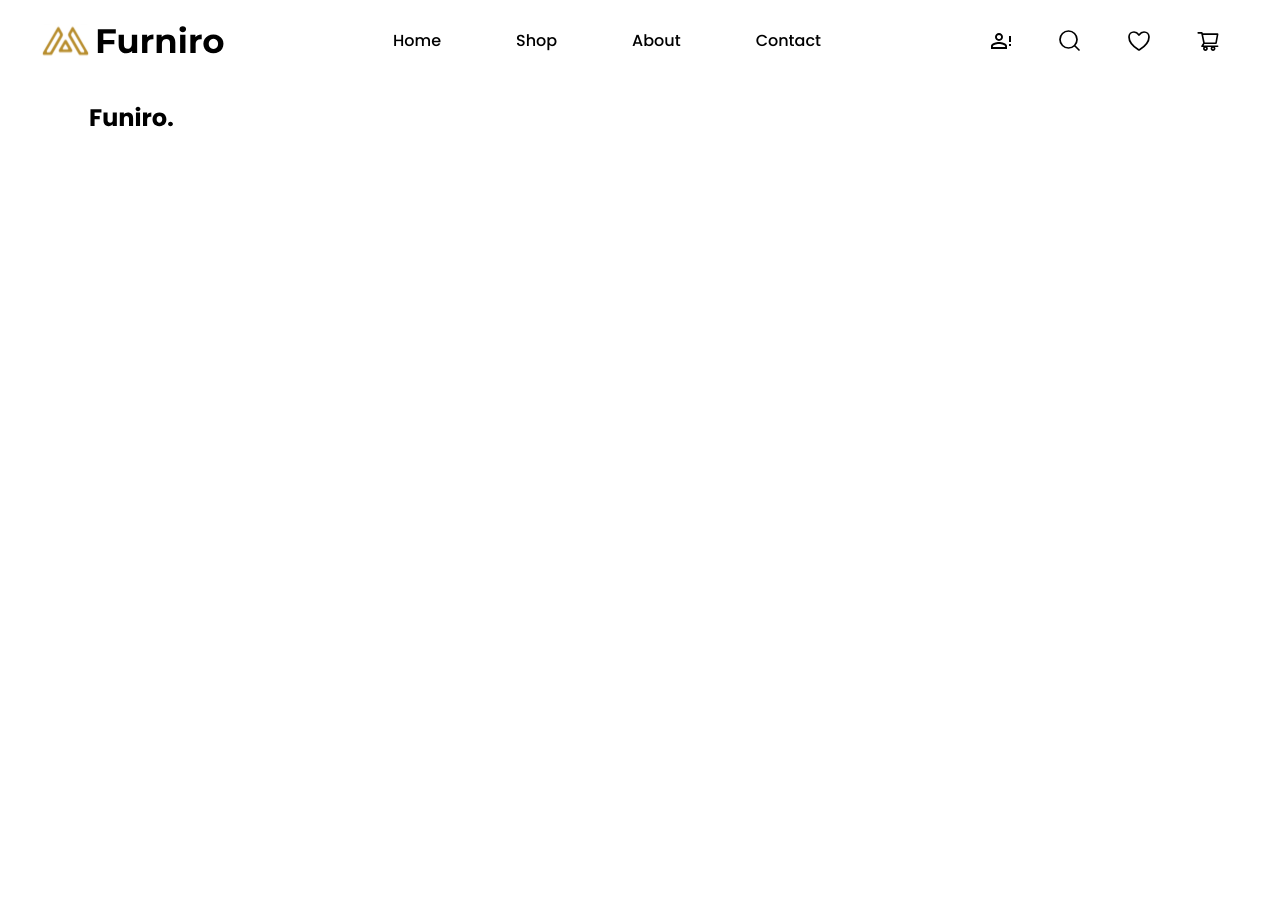
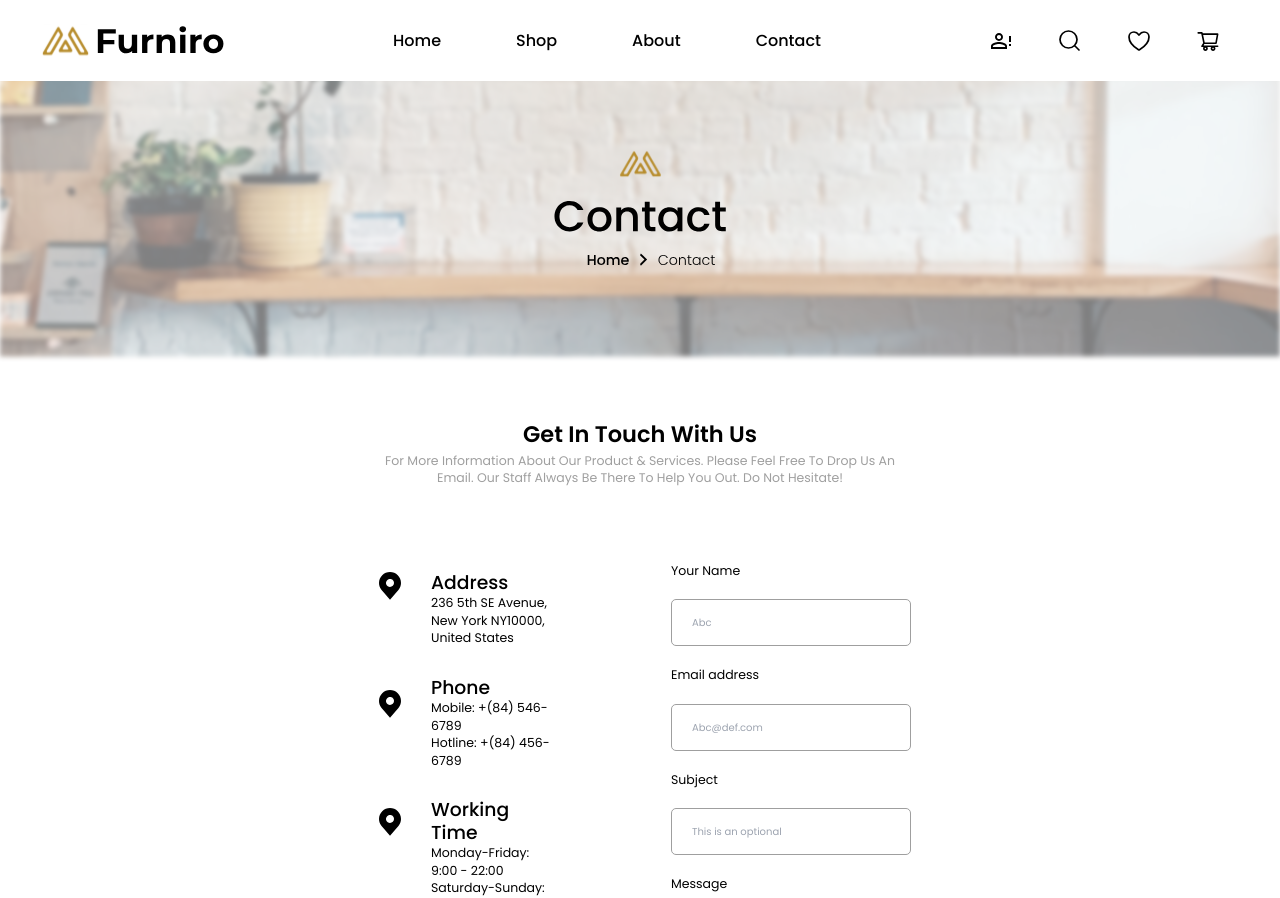
Before and after one commit to GustavoKobielski/Furtunite-Ecommece, a React (Vite) app: page /contact in a window 1280 px wide. Shown: the top 898 px of the page. Before the commit the page ends 800 px from the top, so only its background shows below. Built offline with nearby package versions, Linux system fonts and the light colour scheme.

Commit message:
Feat: Contact Page

```diff
--- a/src/pages/Contact/Contact.tsx
+++ b/src/pages/Contact/Contact.tsx
@@ -1,7 +1,84 @@
+
+import Background_main from '../../assets/Contact/Group 78.svg'
+
+// icons
+import AddressIcon from '../../assets/Icons/Contact/Vector.svg'
 
 
 const Contact = () => {
-  return <h1>Pagina Contact</h1>
+  return (
+    <main className='my-28'>
+      <div className="h-auto">
+        <section className="w-full">
+          <img className='w-full object-cover h-full' src={Background_main} alt="" />
+        </section>
+
+        <section className='flex flex-col items-center justify-center my-24 gap-2'>
+          <h1 className='text-black text-4xl font-semibold'>Get In Touch With Us</h1>
+          <p className='text-[#9F9F9F] text-xl w-2/5 text-center'>For More Information About Our Product & Services. Please Feel Free To Drop Us An Email. Our Staff Always Be There To Help You Out. Do Not Hesitate!</p>
+
+
+        <div className="my-28 grid grid-cols-[auto,1fr,1fr] gap-4">
+          <div className='flex flex-col items-center gap-28'>
+            <div className='p-4'>
+              <img src={AddressIcon} alt="" />
+            </div>
+            <div className='p-4'>
+              <img src={AddressIcon} alt="" />
+            </div>
+            <div className='p-4'>
+              <img src={AddressIcon} alt="" />
+            </div>
+          </div>
+
+          {/* Coluna 2 (com 3 itens) */}
+          <div className="space-y-4 w-56">
+            <div className=" p-4">
+              <h2 className='text-3xl	font-medium'>Address</h2>
+              <p className='text-xl'>236 5th SE Avenue, New York NY10000, United States</p>
+            </div>
+            <div className=" p-4">
+              <h2 className='text-3xl	font-medium'>Phone</h2>
+              <p className='text-xl'>Mobile: +(84) 546-6789</p>
+              <p className='text-xl'>Hotline: +(84) 456-6789</p>
+            </div>
+            <div className=" p-4">
+              <h2 className='text-3xl	font-medium'>Working Time</h2>
+              <p className='text-xl'>Monday-Friday: 9:00 - 22:00</p>
+              <p className='text-xl'>Saturday-Sunday: 9:00 - 21:00</p>
+            </div>
+          </div>
+
+          {/* Coluna 3 (com 5 itens) */}
+          <div className="space-y-4 w-96">
+            <form className='flex flex-col justify-start gap-8'>
+              <label htmlFor="name" className='text-xl'>Your Name</label>
+              <input className='border border-solid rounded-lg py-6 px-8 text-[#9F9F9F]' type="text" name="name" id="name" placeholder='Abc'/>
+
+              <label htmlFor="email" className='text-xl'>Email address</label>
+              <input className='border border-solid rounded-lg py-6 px-8 text-[#9F9F9F]' type="email" name="email" id="email" placeholder='Abc@def.com'/>
+
+              <label htmlFor="subject" className='text-xl'>Subject</label>
+              <input className='border border-solid rounded-lg py-6 px-8 text-[#9F9F9F]' type="text" name="subject" id="subject" placeholder='This is an optional'/>
+
+              <label htmlFor="messagge" className='text-xl'>Message</label>
+              <input className='border border-solid rounded-lg py-6 px-8 text-[#9F9F9F] h-36' type="text" name="messagge" id="messagge" placeholder='Hi! I´d like ask about'/>
+
+              <button className="text-xl self-start px-20 py-4 bg-brown text-white rounded-md">
+                Enviar
+              </button>
+
+            </form>
+          </div>
+        </div>
+
+        </section>
+
+      </div>
+
+    </main>
+
+  )
 }
 
 export default Contact;
```
Also changed, not shown: src/assets/Contact/Group 78.svg (added), src/assets/Icons/Contact/Vector.svg (added).
